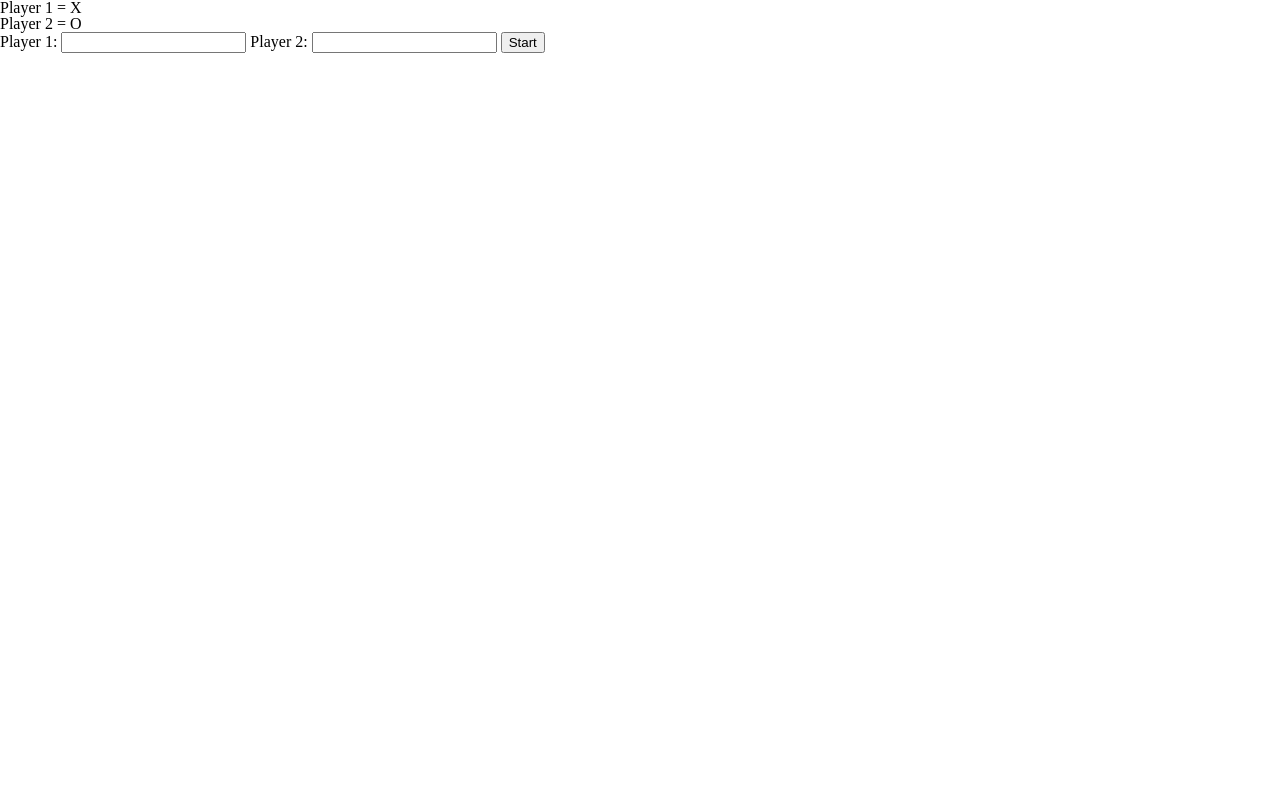
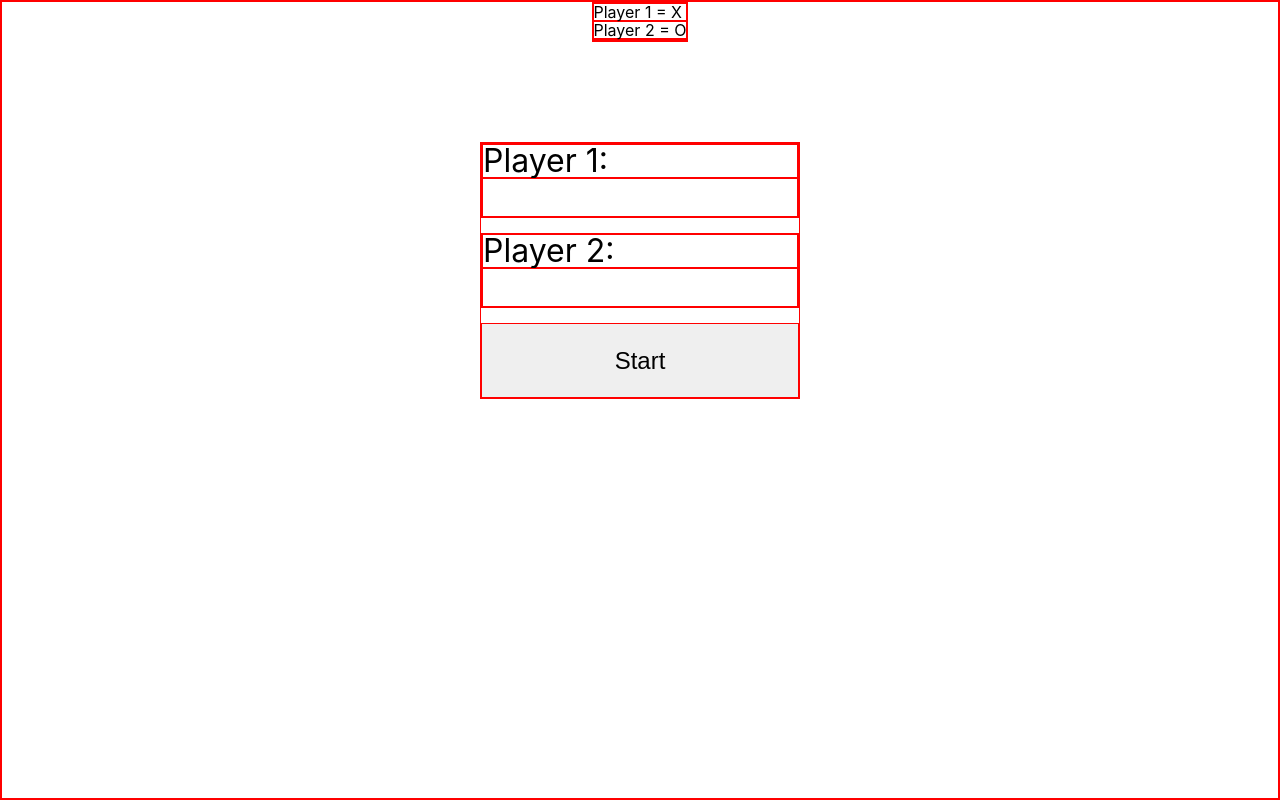
Before and after one commit to Konstanenonen/tic-tac-toe, a plain HTML site: page index.html in a window 1280 px wide. Drawn offline with Linux system fonts and the light colour scheme.

Commit message:
Added basic styling to the game form

```diff
--- a/index.html
+++ b/index.html
@@ -14,10 +14,14 @@
     <div class="ending-area"></div>
   </div>
   <form class="game-form">
-    <label for="player1">Player 1:</label>
-    <input type="text" id="player1">
-    <label for="player2">Player 2:</label>
-    <input type="text" id="player2">
+    <div class="input-container">
+      <label for="player1">Player 1:</label>
+      <input type="text" id="player1">
+    </div>
+    <div class="input-container">
+      <label for="player2">Player 2:</label>
+      <input type="text" id="player2">
+    </div>
     <button type="submit">Start</button>
   </form>
   <div class="gameboard hide"></div>
--- a/style.css
+++ b/style.css
@@ -18,7 +18,7 @@ menu, nav, output, ruby, section, summary,
 time, mark, audio, video {
 	margin: 0;
 	padding: 0;
-	border: 0;
+	border: 1px solid red;
 	font-size: 100%;
 	font: inherit;
 	vertical-align: baseline;
@@ -47,8 +47,50 @@ table {
 	border-spacing: 0;
 }
 
+/* End of the reset */
+
 * {
   box-sizing: border-box;
+  border: 1px solid red;
+}
+
+:root {
+  height: 100vh;
+  width: 100vw;
+}
+
+body {
+  height: 100%;
+  width: 100%;
+  display: flex;
+  flex-direction: column;
+  align-items: center;
+  gap: 100px;
+  font-family: -apple-system, BlinkMacSystemFont, 'Segoe UI', Roboto, Oxygen, Ubuntu, Cantarell, 'Open Sans', 'Helvetica Neue', sans-serif;
+}
+
+.game-form {
+  display: grid;
+  grid-template-rows: repeat(3, 75px);
+  gap: 15px;
+}
+
+.input-container  {
+  display: flex;
+  flex-direction: column;
+}
+
+.input-container > input {
+  flex: 1;
+  font-size: 1.5rem;
+}
+
+.input-container > label {
+  font-size: 2rem;
+}
+
+.game-form > button {
+  font-size: 1.5rem;
 }
 
 .gameboard {
```
